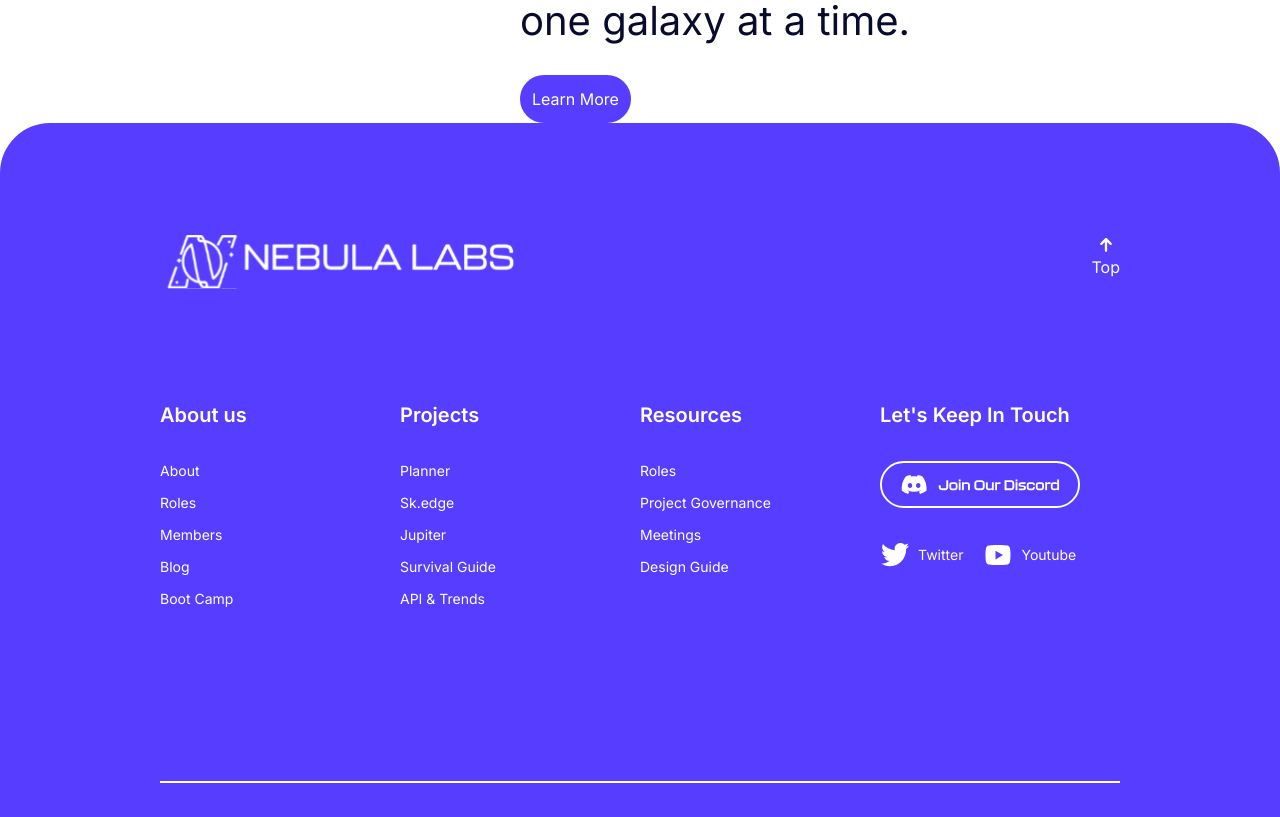
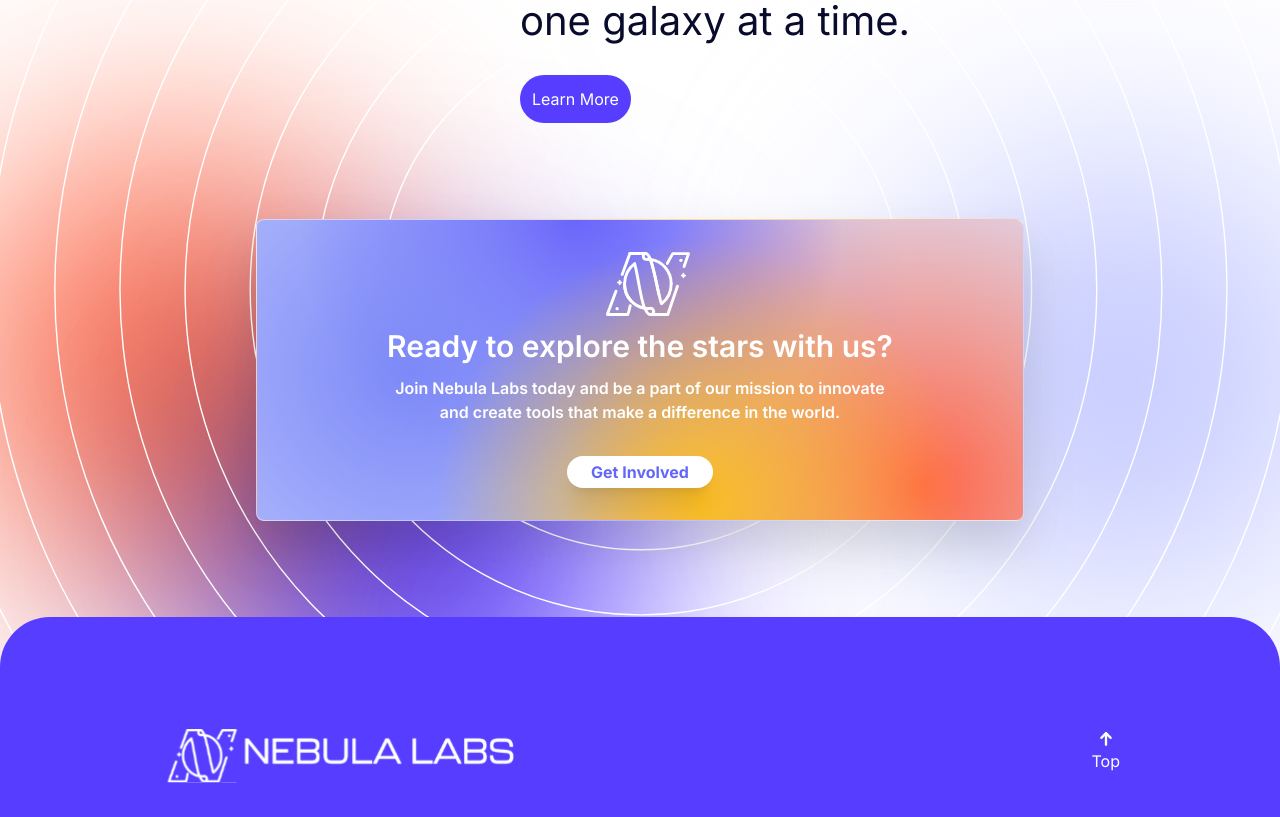
Before and after one commit to UTDNebula/website-v2, a Next.js app: page / in a window 1280 px wide. Shown: the part 1177-1994 px from the top of the page. Built offline with nearby package versions, Linux system fonts and the light colour scheme.

Commit message:
Implement CTA card

```diff
--- /dev/null
+++ b/src/components/CTA.tsx
@@ -0,0 +1,34 @@
+import Circles from "@/../public/circles.svg";
+import Image from "next/image";
+import Blob from "@/components/Blob";
+
+const CTA = () => {
+    return ( <div className="relative flex place-content-center my-24 overflow-visible">
+        <div className="absolute top-0 left-0 w-screen h-full overflow-visible">
+            <Blob className="-left-12 -top-[25%] -z-20" color="pink" size="medium" />
+            <Blob className="left-[15%] top-[35%] -z-20" color="royal" size="medium" />
+        <Image
+      src={Circles}
+      alt={""}
+      className="absolute -top-48 h-screen w-screen overflow-visible -z-10 object-cover"
+    />
+    <Blob className="left-[70%] -top-16 -z-20" color="periwinkle" size="medium" />
+        </div>
+    {/* TODO: stroke */}
+      <div className="mx-6 md:max-w-3xl md:px-32 py-8 sm:px-20 px-12 text-white text-center flex flex-col place-items-center rounded-lg gap-3 font-semibold drop-shadow-2xl hover:scale-105 duration-200 scale-100 transition-transform border border-opacity-50 border-white" style={{
+          backgroundColor:'hsla(226,100%,93%,1)',
+          backgroundImage: `radial-gradient(circle at 58% 94%, hsla(43,96%,56%,1) 0px, transparent 50%),
+          radial-gradient(circle at 87% 89%, hsla(10,100%,64%,1) 0px, transparent 50%),
+          radial-gradient(circle at 20% 50%, hsla(234,89%,73%,1) 0px, transparent 80%),
+          radial-gradient(circle at 41% 0%, hsla(248,100%,61%,1) 0px, transparent 50%)`
+        }}>
+          <Image src={'/icon-white.svg'} alt={'logo'} width={100} height={0} />
+          <h3 className="text-3xl">Ready to explore the stars with us?</h3>
+          <p className="">Join Nebula Labs today and be a part of our mission to innovate and create tools that make a difference in the world.</p>
+          <button className="w-min rounded-full bg-white text-cornflower-500 px-6 py-1 mt-5 whitespace-nowrap font-bold shadow-xl hover:shadow-lg duration-75 transition-shadow">Get Involved</button>
+        </div>
+
+      </div>)
+}
+
+export default CTA
--- a/src/pages/index.tsx
+++ b/src/pages/index.tsx
@@ -5,6 +5,7 @@ import Blob from "@/components/Blob";
 import Footer from "@/components/Footer";
 import Arrow from "@/../public/arrow.svg";
 import WhoWeAre from "@/components/WhoWeAre";
+import CTA from "@/components/CTA";
 
 const Header = () => (
   <div className="h-screen">
@@ -61,7 +62,7 @@ const Home = () => (
     {/* <div>projects</div> */}
     {/* <div>testimonials</div> */}
     {/* <div>beliefs</div> */}
-    {/* <div>cta card</div> */}
+    <CTA/>
     <Footer />
   </div>
 );
```
